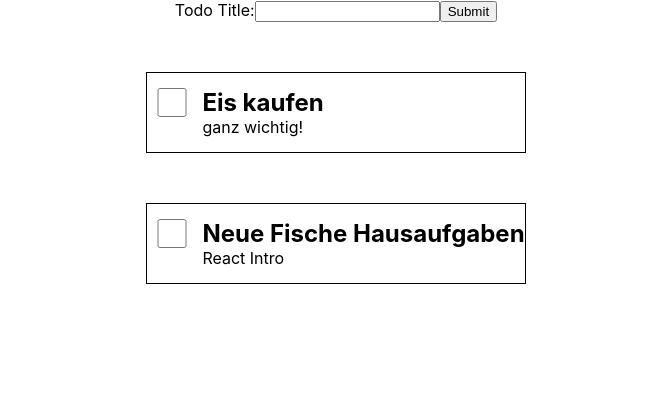
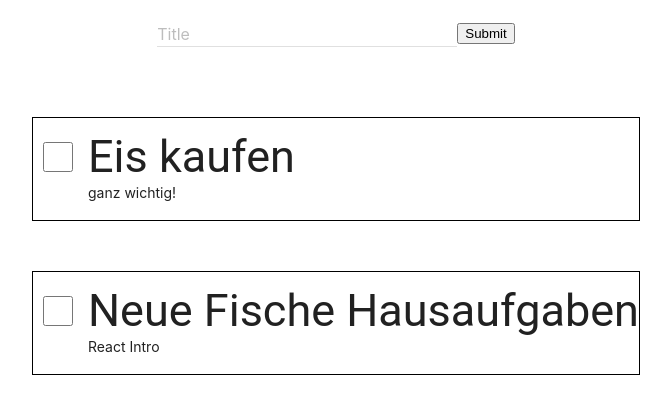
Before and after one commit to maxbischof/todo-app, a React (Create React App) app: page / in a window 1280 px wide. Shown: the top 414 px of the page, without its empty margins (304-975 px from the left). Built offline with nearby package versions, Linux system fonts and the light colour scheme.

Commit message:
Add materialize css

```diff
--- a/public/index.html
+++ b/public/index.html
@@ -24,7 +24,10 @@
       work correctly both with client-side routing and a non-root public URL.
       Learn how to configure a non-root public URL by running `npm run build`.
     -->
-    <title>React App</title>
+    <title>Todo App</title>
+    <link rel="stylesheet" href="https://fonts.googleapis.com/icon?family=Material+Icons">
+    <link rel="stylesheet" href="https://code.getmdl.io/1.3.0/material.indigo-pink.min.css">
+    <script defer src="https://code.getmdl.io/1.3.0/material.min.js"></script>
   </head>
   <body>
     <noscript>You need to enable JavaScript to run this app.</noscript>
--- a/src/Components/Form.js
+++ b/src/Components/Form.js
@@ -1,4 +1,4 @@
-import React, { Component } from "react";
+import React, { Component } from "react"
 
 class Form extends Component {
   constructor(props) {
@@ -20,14 +20,26 @@ class Form extends Component {
   render() {
     return (
       <form onSubmit={this.handleSubmit}>
-        <label>
+        <div className="mdl-textfield mdl-js-textfield mdl-textfield--floating-label">
+          <input
+            className="mdl-textfield__input"
+            type="text"
+            id="todo_title"
+            onChange={this.handleChange}
+          ></input>
+          <label className="mdl-textfield__label" htmlFor="todo_title">
+            Title
+          </label>
+        </div>
+
+        {/* <label>
           Todo Title:
           <input type="text" name="title" onChange={this.handleChange} />
-        </label>
+        </label> */}
         <input type="submit" value="Submit" />
       </form>
-    );
+    )
   }
 }
 
-export default Form;
+export default Form
```
